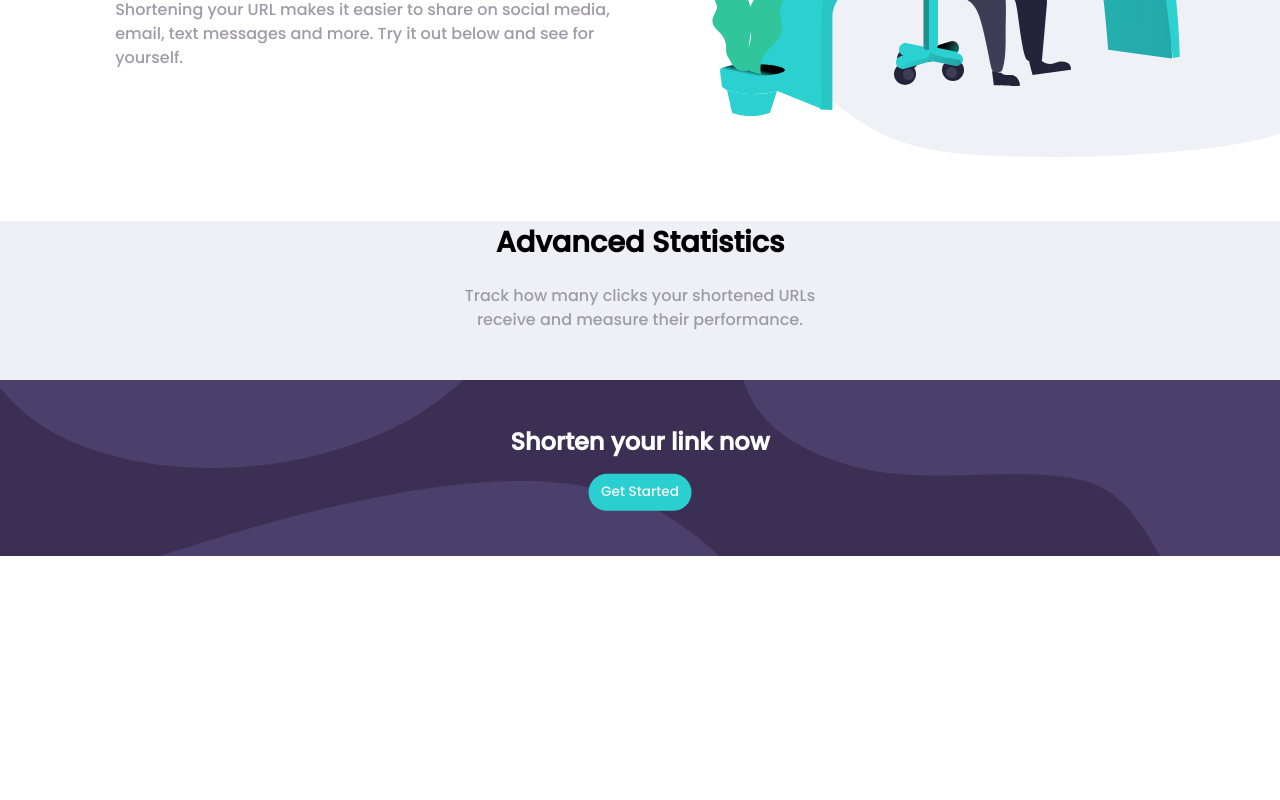
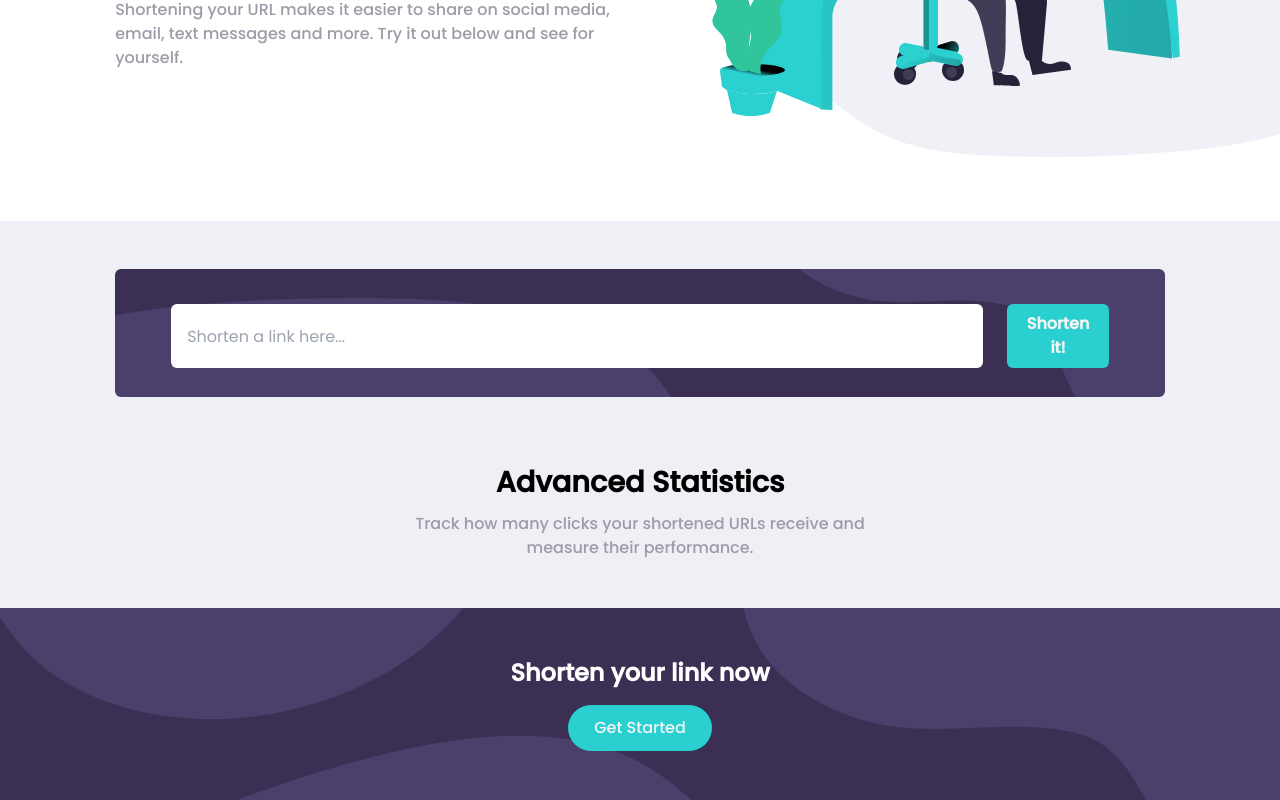
Before and after one commit to Plasticfoods/URL-Shortener, a React (Create React App) app in the folder client/: page / in a window 1280 px wide. Shown: the part 426-1226 px from the top of the page. Before the commit the page ends 1022 px from the top, so only its background shows below. Built offline with nearby package versions, Linux system fonts and the light colour scheme.

Commit message:
boost area, shortener layout completion

```diff
--- a/client/src/components/CallToAction.jsx
+++ b/client/src/components/CallToAction.jsx
@@ -1,15 +1,7 @@
-import bgDesktop from '../images/bg-boost-desktop.svg'
-import bgMobile from '../images/bg-boost-mobile.svg'
 
 export default function CallToAction() {
-    return <section className="cta">
-        <picture>
-            <source media="(min-width: 768px)" srcSet={bgDesktop} />
-            <img src={bgMobile} alt="" />
-        </picture>
-        <div className="inner flex flex-col justify-center items-center gap-4">
-            <h2 className='text-white font-bold text-2xl text-center'>Shorten your link now</h2>
-            <button type="button" className="btn-cta rounded-full">Get Started</button>
-        </div>
+    return <section className="cta padding-xy flex flex-col justify-center items-stretch gap-4">
+        <h2 className='text-white font-bold text-2xl text-center'>Shorten your link now</h2>
+        <button type="button" className="btn-cta rounded-full self-center">Get Started</button>
     </section>
 }
--- a/client/src/components/Hero.jsx
+++ b/client/src/components/Hero.jsx
@@ -1,7 +1,7 @@
 import heroImage from '../images/illustration-working.svg'
 
 export default function Main() {
-    return <section className="hero py-6 lg:pt-7">
+    return <section className="hero py-6 lg:pt-7 lg:pb-15">
         <div className='hero-inner grid gap-7 lg:gap-0 grid-cols-1 lg:grid-cols-2'>
             <picture className="hero-image pl-6 lg:pl-0">
                 <img src={heroImage} alt="" />
--- a/client/src/components/Main.jsx
+++ b/client/src/components/Main.jsx
@@ -1,10 +1,12 @@
+import Shortener from "./Shortener"
 import CallToAction from "./CallToAction"
 
 export default function Main() {
     return <main>
+        <Shortener />
         <section className="stats pb-11 lg:pb-12">
-            <h3 className="title">Advanced Statistics</h3>
-            <p className="subtitle pt-5">Track how many clicks your shortened URLs receive and measure their performance.</p>
+            <h3 className="title pb-2">Advanced Statistics</h3>
+            <p className="subtitle">Track how many clicks your shortened URLs receive and measure their performance.</p>
         </section>
         <CallToAction />
     </main>
--- /dev/null
+++ b/client/src/components/Shortener.jsx
@@ -0,0 +1,11 @@
+export default function Shortener() {
+    return <div className="shortener rounded-lg">
+        <form className="">
+            <div className="input-area">
+                <input type="url" placeholder="Shorten a link here..." />
+                <p className="warning">Please add a link</p>
+            </div>
+            <button className="btn-cta rounded-lg" type="button">Shorten it!</button>
+        </form>
+    </div>
+}
--- a/client/src/index.css
+++ b/client/src/index.css
@@ -50,6 +50,10 @@ header {
 
 
 /* Hero */
+.hero {
+  overflow: hidden;
+}
+
 .hero-image {
   width: 130%;
 }
@@ -97,6 +101,7 @@ header {
 
 main {
   background-color: rgb(239,240,245);
+  padding-top: 3rem;
 }
 
 .stats .title {
@@ -107,34 +112,82 @@ main {
 }
 
 .stats .subtitle {
-  width: 30%;
+  max-width: 30rem;
   text-align: center;
   margin: auto;
 }
 
+
 .cta {
+  background: url('./images/bg-boost-mobile.svg');
   background-color: hsl(257, 27%, 26%);
-  height: 11rem;
-  position: relative;
-
-  margin-bottom: 40px;
+  height: 12rem;
+  background-size: contain;
 }
 
-.cta img, source {
-  height:11rem;
-  width: 100%;
+.cta h2 {
+  max-width: 100%;
 }
 
-.cta .inner {
-  position: absolute;
-  top: 50%;
-  left: 50%;
-  transform: translate(-50%, -50%);
+.cta .btn-cta {
+  padding: .7rem .4rem;
+  font-size: 1rem;
+  width: 9rem;
 }
-
 
 .btn-cta:hover {
   opacity: .75;
   transition: all;
   transition-duration: 200ms;
 }
+
+@media (min-width: 768px) {
+  .cta {
+    background: url('./images/bg-boost-desktop.svg');
+    background-color: hsl(257, 27%, 26%);
+    background-size: cover;
+  }
+}
+
+/* Shortener  */
+.shortener {
+  background: url('./images/bg-shorten-desktop.svg');
+  background-color: hsl(257, 27%, 26%);
+  width: 82%;
+  height: 8rem;
+  margin: auto;
+  padding: 2.2rem 3.5rem;
+  border-radius: .375rem;
+  margin-bottom: 4rem;
+}
+
+form {
+  height: 100%;
+  display: grid;
+  grid-template-columns: 8fr 1fr;
+  gap: 1.5rem;
+}
+
+input {
+  width: 100%;
+  height: 100%;
+  padding-left: 1rem;
+  border-radius: .375rem;
+}
+
+form .btn-cta {
+  font-size: 1rem;
+  font-weight: 600;
+  border-radius: .375rem;
+
+}
+
+.warning {
+  display: none;
+}
+
+@media (max-width: 900px) {
+  form {
+    grid-template-columns: 1fr;
+  }
+}
```
